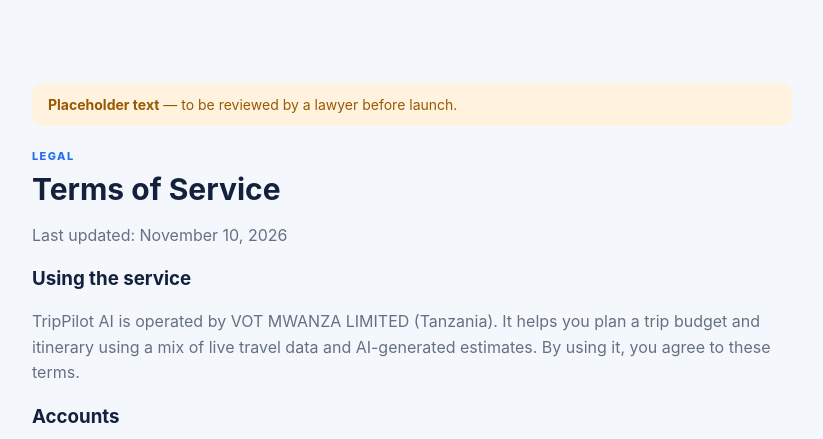
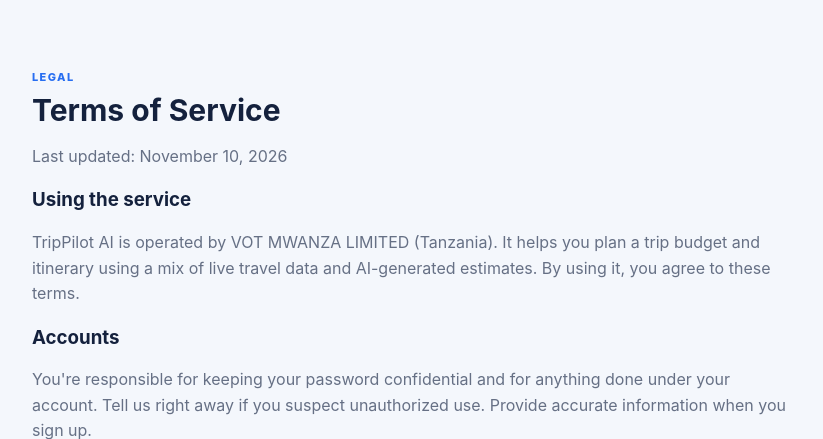
Before and after one commit to SHEVISANTOS/trip_pilot, a Django app: page /terms/ in a window 1280 px wide. Shown: the part 70-509 px from the top of the page, without its empty margins (228-1051 px from the left). Run offline with Django 5.2, Linux system fonts and the light colour scheme; parts of the project's set-up code (start-up, migrations or seed data) failed here and were passed over.

Commit message:
Remove the "reviewed by a lawyer" placeholder banner from legal pages
Co-Authored-By: Claude Sonnet 5 <noreply@anthropic.com>

```diff
--- a/templates/legal/privacy.html
+++ b/templates/legal/privacy.html
@@ -3,8 +3,6 @@
 {% block content %}
 <section class="section">
   <div style="max-width:760px;margin:0 auto">
-    <div class="alert warn"><b>Placeholder text</b> — to be reviewed by a lawyer before launch.</div>
-
     <span class="eyebrow">LEGAL</span>
     <h2>Privacy Policy</h2>
     <p>Last updated: {{ last_updated|date:"F j, Y" }}</p>
--- a/templates/legal/terms.html
+++ b/templates/legal/terms.html
@@ -3,8 +3,6 @@
 {% block content %}
 <section class="section">
   <div style="max-width:760px;margin:0 auto">
-    <div class="alert warn"><b>Placeholder text</b> — to be reviewed by a lawyer before launch.</div>
-
     <span class="eyebrow">LEGAL</span>
     <h2>Terms of Service</h2>
     <p>Last updated: {{ last_updated|date:"F j, Y" }}</p>
```
